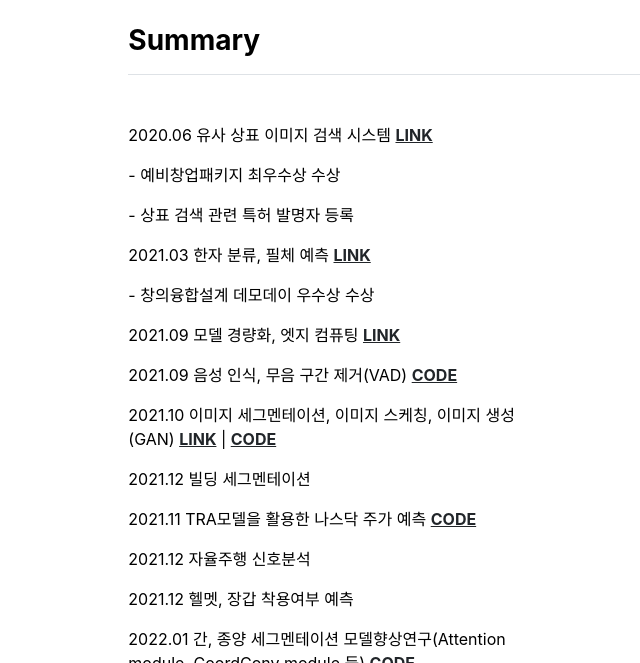
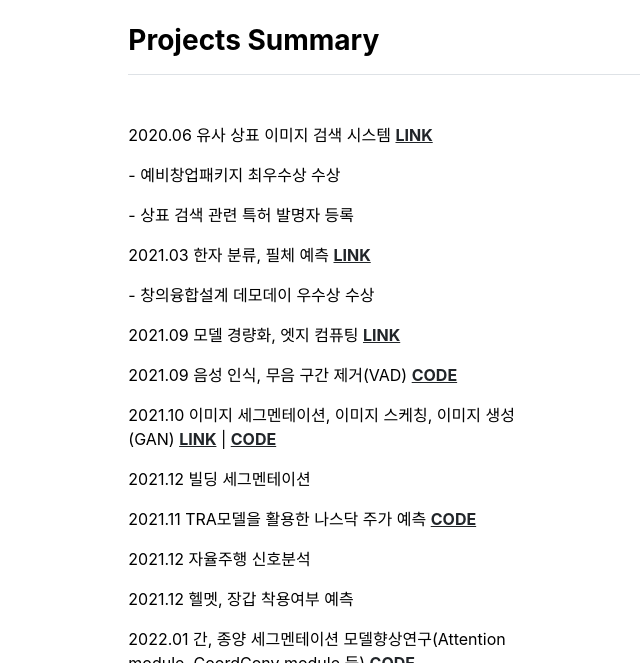
Before and after one commit to HyeongminMoon/HyeongminMoon.github.io, a Jekyll site: the page built from index.md, in a window 1280 px wide and 900 px high, scrolled down 667 px, cut to the strip 237-900 px from the top of the window. Shown: the whole strip, without its empty margins (101-741 px from the left). Built offline with Jekyll 4.4.1, drawn with Linux system fonts in a browser that asks for light colours.

Commit message:
Update publications.html

```diff
--- a/_includes/publications.html
+++ b/_includes/publications.html
@@ -9,7 +9,7 @@
 
 <div class="row g-5 mb-5">
   <div>
-    <h3 class="fw-bold border-bottom pb-3 mb-5">Summary</h3>
+    <h3 class="fw-bold border-bottom pb-3 mb-5">Projects Summary</h3>
     {% if page.title == "Home" %}
 
     <div class="row g-5 mb-5">
```
